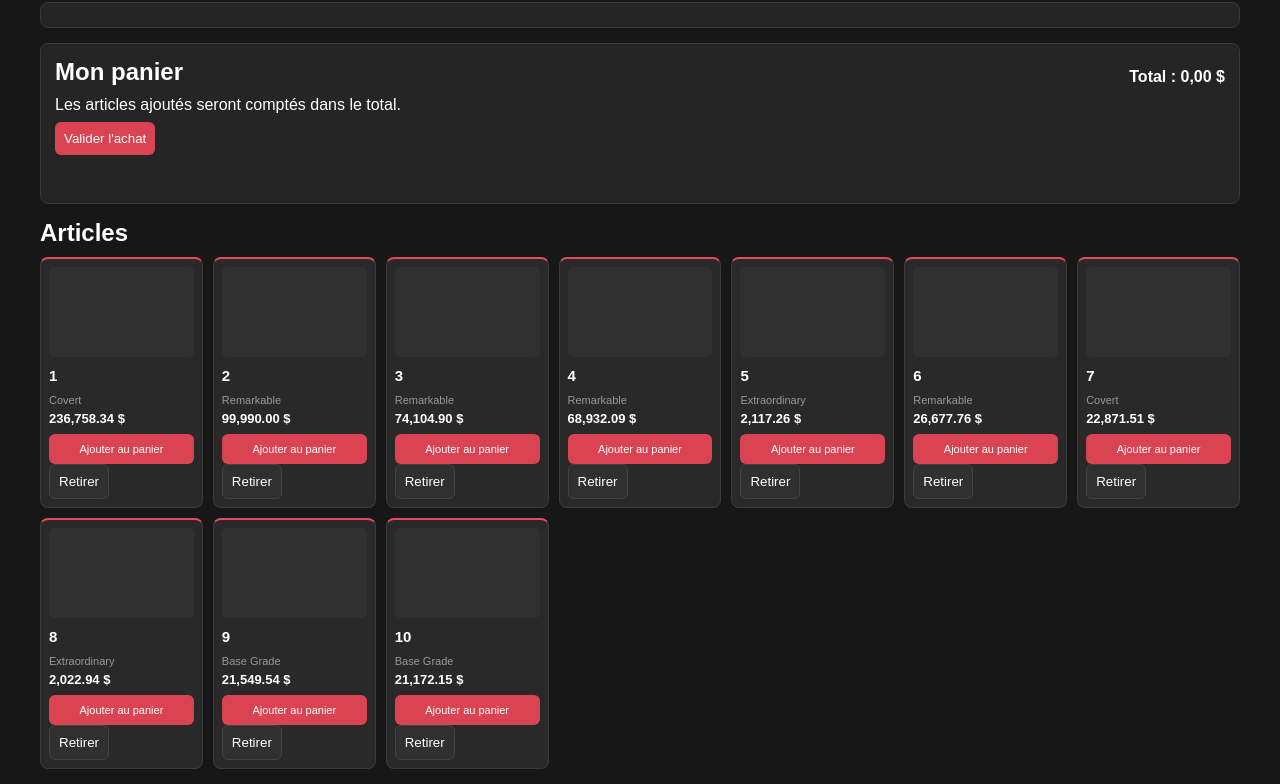
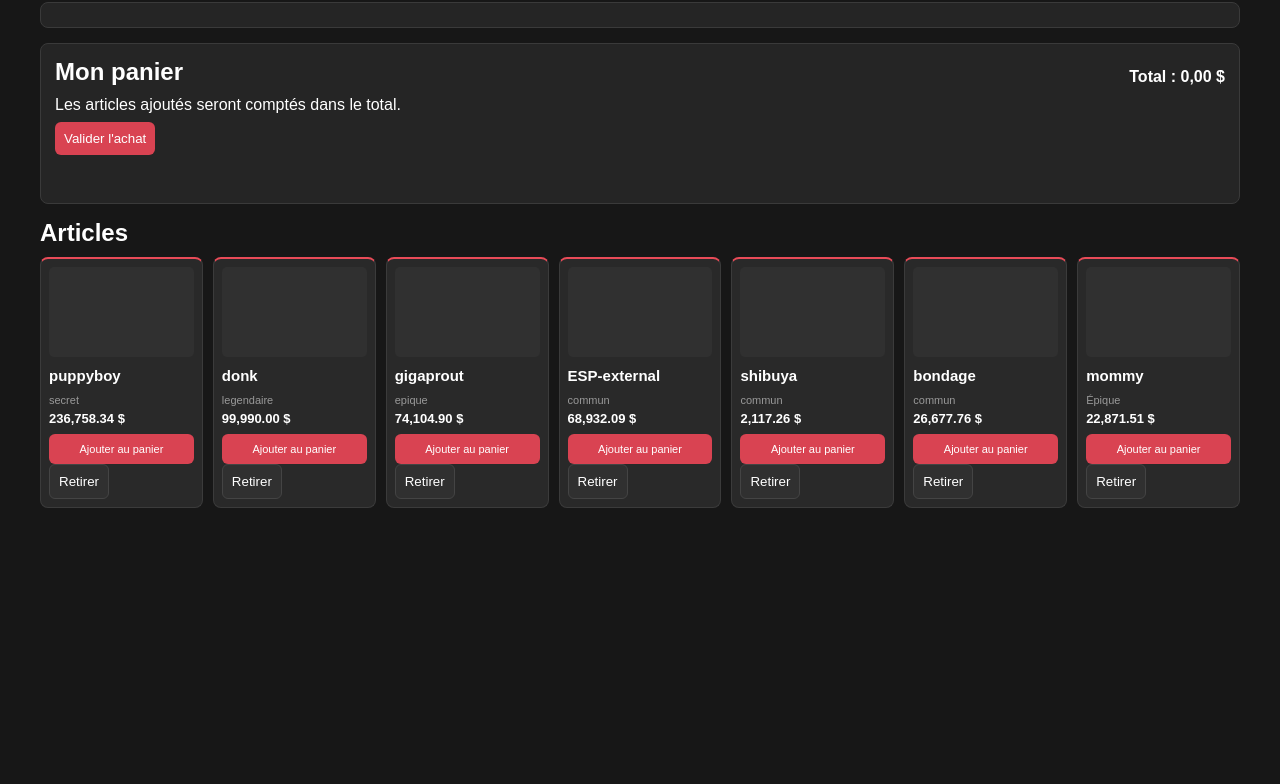
Before and after one commit to mbo026/ma-boutique, a website: page boutique hami jeremy/boutique_simple.html in a window 1280 px wide. Shown: the part 72-856 px from the top of the page. After the commit the page ends 800 px from the top, so only its background shows below. Drawn offline with Linux system fonts and the light colour scheme.

Commit message:
Ajout des des cartes

```diff
--- a/boutique hami jeremy/boutique_simple.html
+++ b/boutique hami jeremy/boutique_simple.html
@@ -29,93 +29,75 @@
       <p id="message" aria-live="polite"></p>
     </section>
 
+
 <h2>Articles</h2>
 <div class="grille" id="product-grid">
+
   <div class="carte" data-id="1" data-price="236758.34">
     <div class="image"></div>
-        <div class="nom">1</div>
-        <div class="rang">Covert</div>
+    <div class="nom">puppyboy</div>
+    <div class="rang">secret</div>
     <div class="prix">236,758.34 $</div>
     <button class="add-btn" type="button" onclick="ajouter(236758.34)">Ajouter au panier</button>
     <button onclick="retirer(236758.34)">Retirer</button>
   </div>
+
   <div class="carte" data-id="2" data-price="99990.00">
     <div class="image"></div>
-        <div class="nom">2</div>
-        <div class="rang">Remarkable</div>
+    <div class="nom">donk</div>
+    <div class="rang">legendaire</div>
     <div class="prix">99,990.00 $</div>
     <button class="add-btn" type="button" onclick="ajouter(99990.00)">Ajouter au panier</button>
     <button onclick="retirer(99990.00)">Retirer</button>
   </div>
+
   <div class="carte" data-id="3" data-price="74104.90">
     <div class="image"></div>
-        <div class="nom">3</div>
-        <div class="rang">Remarkable</div>
+    <div class="nom">gigaprout</div>
+    <div class="rang">epique</div>
     <div class="prix">74,104.90 $</div>
     <button class="add-btn" type="button" onclick="ajouter(74104.90)">Ajouter au panier</button>
     <button onclick="retirer(74104.90)">Retirer</button>
   </div>
+
   <div class="carte" data-id="4" data-price="68932.09">
     <div class="image"></div>
-        <div class="nom">4</div>
-        <div class="rang">Remarkable</div>
+    <div class="nom">ESP-external</div>
+    <div class="rang">commun</div>
     <div class="prix">68,932.09 $</div>
     <button class="add-btn" type="button" onclick="ajouter(68932.09)">Ajouter au panier</button>
     <button onclick="retirer(68932.09)">Retirer</button>
   </div>
+
   <div class="carte" data-id="5" data-price="2117.26">
     <div class="image"></div>
-        <div class="nom">5</div>
-        <div class="rang">Extraordinary</div>
+    <div class="nom">shibuya</div>
+    <div class="rang">commun</div>
     <div class="prix">2,117.26 $</div>
     <button class="add-btn" type="button" onclick="ajouter(2117.26)">Ajouter au panier</button>
     <button onclick="retirer(2117.26)">Retirer</button>
   </div>
+
   <div class="carte" data-id="6" data-price="26677.76">
     <div class="image"></div>
-        <div class="nom">6</div>
-        <div class="rang">Remarkable</div>
+    <div class="nom">bondage</div>
+    <div class="rang">commun</div>
     <div class="prix">26,677.76 $</div>
-
     <button class="add-btn" type="button" onclick="ajouter(26677.76)">Ajouter au panier</button>
     <button onclick="retirer(26677.76)">Retirer</button>
   </div>
+
   <div class="carte" data-id="7" data-price="22871.51">
     <div class="image"></div>
-        <div class="nom">7</div>
-        <div class="rang">Covert</div>
+    <div class="nom">mommy</div>
+    <div class="rang">Épique</div>
     <div class="prix">22,871.51 $</div>
     <button class="add-btn" type="button" onclick="ajouter(22871.51)">Ajouter au panier</button>
     <button onclick="retirer(22871.51)">Retirer</button>
   </div>
-      <div class="carte" data-id="8" data-price="2022.94">
-        <div class="image"></div>
-        <div class="nom">8</div>
-        <div class="rang">Extraordinary</div>
-        <div class="prix">2,022.94 $</div>
-        <button class="add-btn" type="button" onclick="ajouter(2022.94)">Ajouter au panier</button>
-        <button onclick="retirer(2022.94)">Retirer</button>
-      </div>
-      <div class="carte" data-id="9" data-price="21549.54">
-        <div class="image"></div>
-        <div class="nom">9</div>
-        <div class="rang">Base Grade</div>
-        <div class="prix">21,549.54 $</div>
-        <button class="add-btn" type="button" onclick="ajouter(21549.54)">Ajouter au panier</button>
-        <button onclick="retirer(21549.54)">Retirer</button>
-      </div>
-      <div class="carte" data-id="10" data-price="21172.15">
-        <div class="image"></div>
-        <div class="nom">10</div>
-        <div class="rang">Base Grade</div>
-        <div class="prix">21,172.15 $</div>
 
-        <button class="add-btn" type="button" onclick="ajouter(21172.15)">Ajouter au panier</button>
-        <button onclick="retirer(21172.15)">Retirer</button>
 </div>
 
-    </div>
-  </div>
 
 <script>
 
```
Lines whose indentation alone changed are shown as unchanged.
